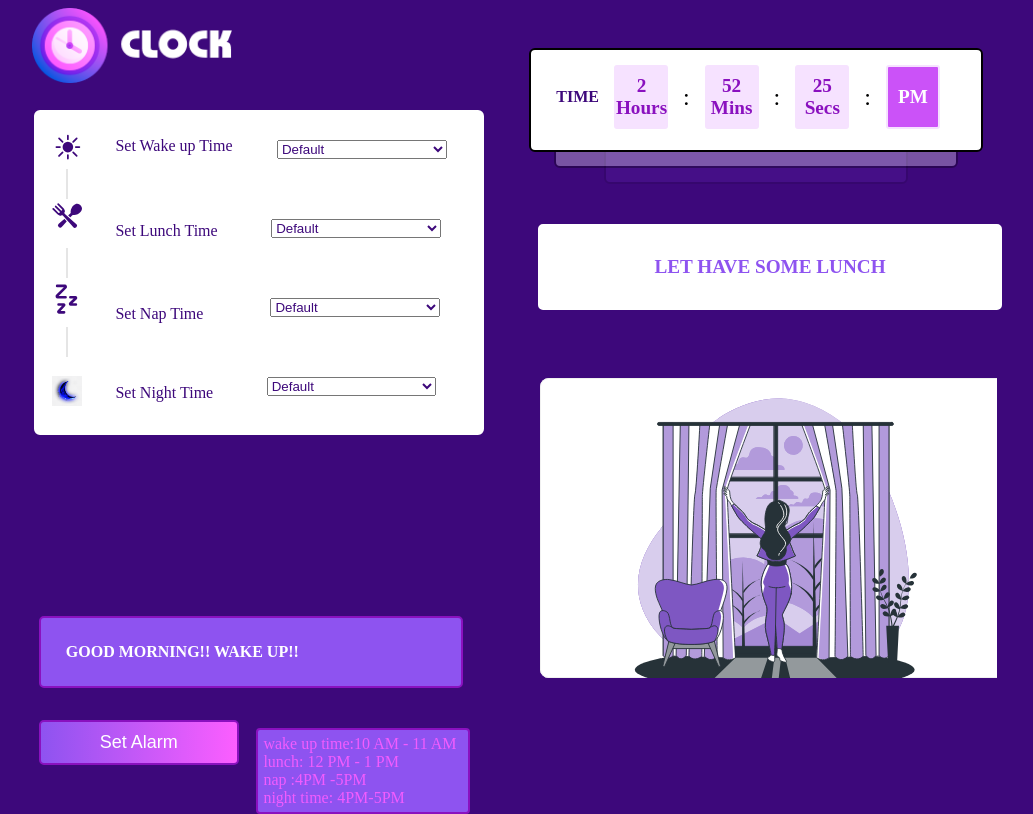
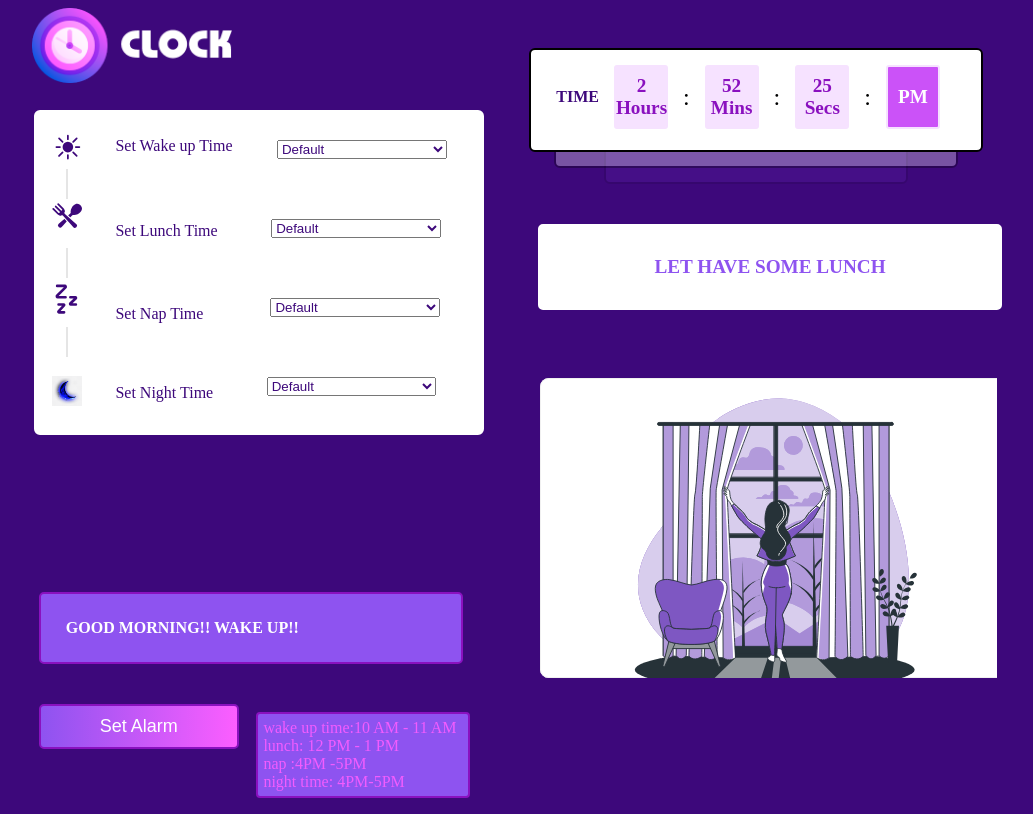
Before and after one commit to Altamash9146/JS-FIRST-DIGITAL-CLOCK, a plain HTML site: page index.html in a window 1280 px wide. Shown: the whole page, without its empty margins (102-1135 px from the left). Drawn offline with Linux system fonts and the light colour scheme.

Commit message:
COMPLETED

```diff
--- a/index.css
+++ b/index.css
@@ -94,14 +94,14 @@ select option:hover{background-color:blue;}
     background-color:#8E53F0;
     width: 370px;
     padding: 25px;
-    position: absolute; top: 77%; left: 11%;
+    position: absolute; top: 74%; left: 11%;
     font-weight:bolder;
 }
 
 .alarm{
     border: 2px solid#8A11BF; border-radius: 5px;
     width: 200px; text-align: center;
-    position: absolute; top: 90%; left: 11%;
+    position: absolute; top: 88%; left: 11%;
     padding: 10px;
     color: #FFFFFF;
     background-image: linear-gradient(90deg, #8E53F0, #FC5EFF);
@@ -121,7 +121,7 @@ select option:hover{background-color:blue;}
     border: 2px solid #8A11BF; border-radius: 4px;
     width: 200px; padding: 5px;
     color: #F25CFE;
-    position: absolute; left: 28%; top: 91%;
+    position: absolute; left: 28%; top: 89%;
     background-color:#8E53F0;
 }
 
```
